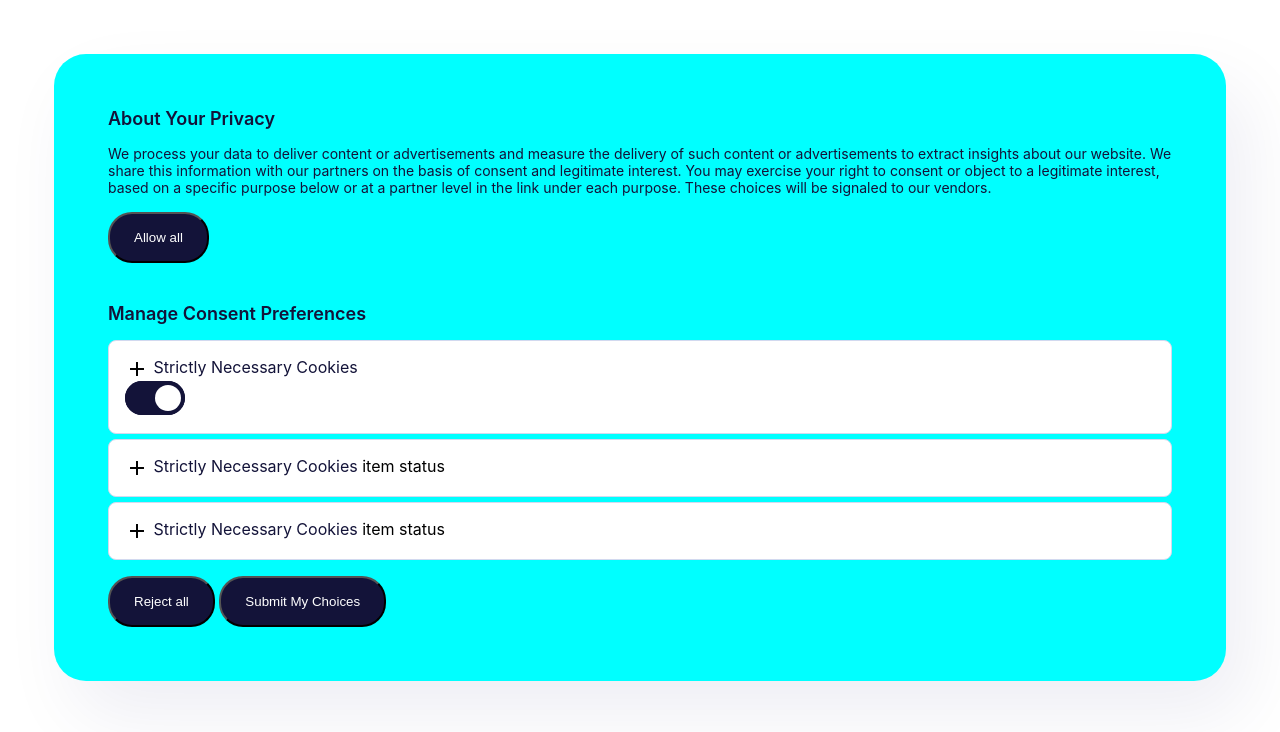
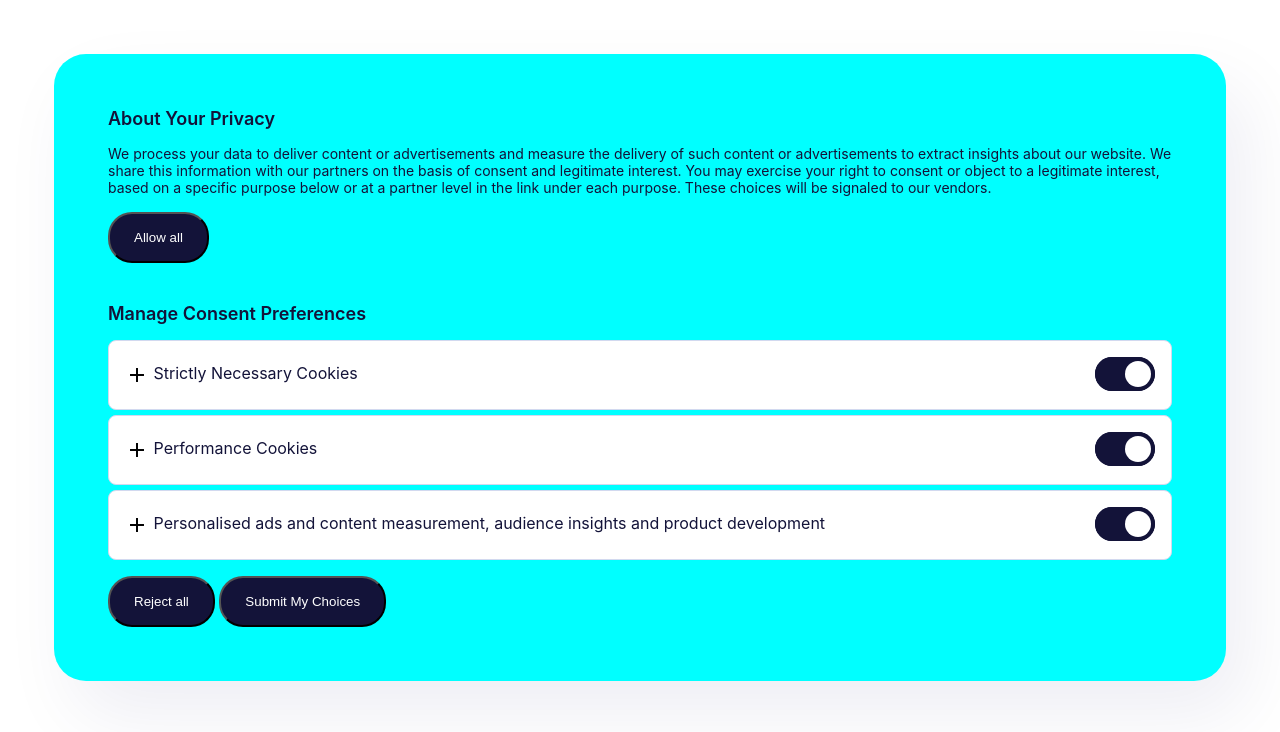
Before and after one commit to Prakash-Ravichandran/UI_Components, a website: page index.html in a window 1280 px wide. Drawn offline with Linux system fonts and the light colour scheme; a web font is replaced by a local one.

Commit message:
[feat]: accordion item markups

```diff
--- a/index.html
+++ b/index.html
@@ -40,8 +40,10 @@
         <h3>Manage Consent Preferences</h3>
         <div class="accordion__items">
           <div class="accordion__item">
-            <span class="material-icons"> add </span>
-            <span>Strictly Necessary Cookies</span>
+            <div class="accordion__item-description">
+              <span class="material-icons"> add </span>
+              <span>Strictly Necessary Cookies</span>
+            </div>
             <div class="accordion__radio">
               <label class="switch">
                 <input type="checkbox" checked="true" />
@@ -50,14 +52,31 @@
             </div>
           </div>
           <div class="accordion__item">
-            <span class="material-icons"> add </span>
-            <span>Strictly Necessary Cookies</span>
-            <span>item status</span>
+            <div class="accordion__item-description">
+              <span class="material-icons"> add </span>
+              <span>Performance Cookies</span>
+            </div>
+            <div class="accordion__radio">
+              <label class="switch">
+                <input type="checkbox" checked="true" />
+                <div class="slider round"></div>
+              </label>
+            </div>
           </div>
           <div class="accordion__item">
-            <span class="material-icons"> add </span>
-            <span>Strictly Necessary Cookies</span>
-            <span>item status</span>
+            <div class="accordion__item-description">
+              <span class="material-icons"> add </span>
+              <span
+                >Personalised ads and content measurement, audience insights and
+                product development</span
+              >
+            </div>
+            <div class="accordion__radio">
+              <label class="switch">
+                <input type="checkbox" checked="true" />
+                <div class="slider round"></div>
+              </label>
+            </div>
           </div>
         </div>
 
--- a/sass/styles.scss
+++ b/sass/styles.scss
@@ -92,6 +92,9 @@ button {
     border-radius: 8px;
     border: 1px solid #d2d9ef;
     padding: 16px;
+    display: flex;
+    justify-content: space-between;
+    align-items: center;
   }
   &__item span:first-child {
     vertical-align: middle;
@@ -104,6 +107,11 @@ button {
     font-style: normal;
     font-weight: 400;
     line-height: normal;
+  }
+
+  &__radio {
+    display: inline-block;
+    vertical-align: middle;
   }
 
   &__radio .switch {
```
Also changed, not shown: dest/styles.css.
